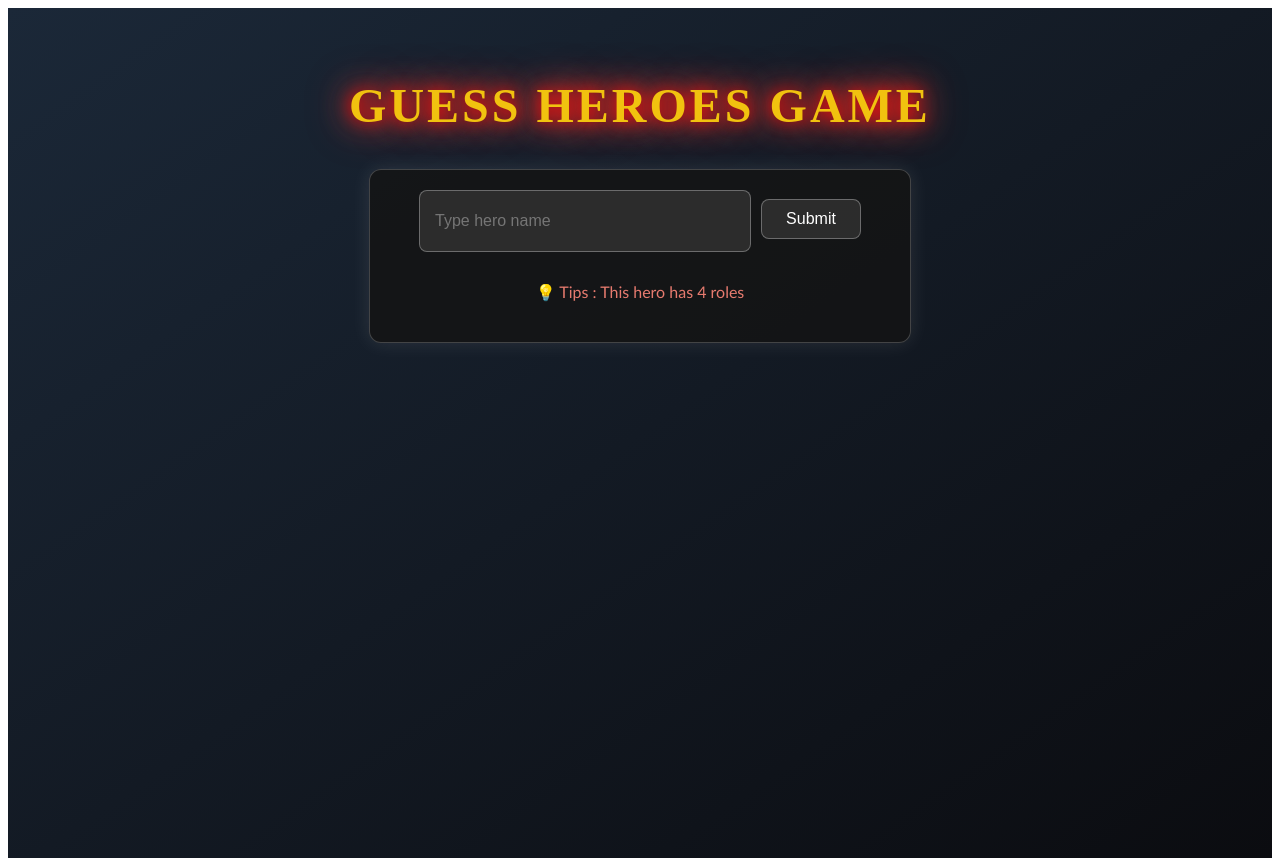
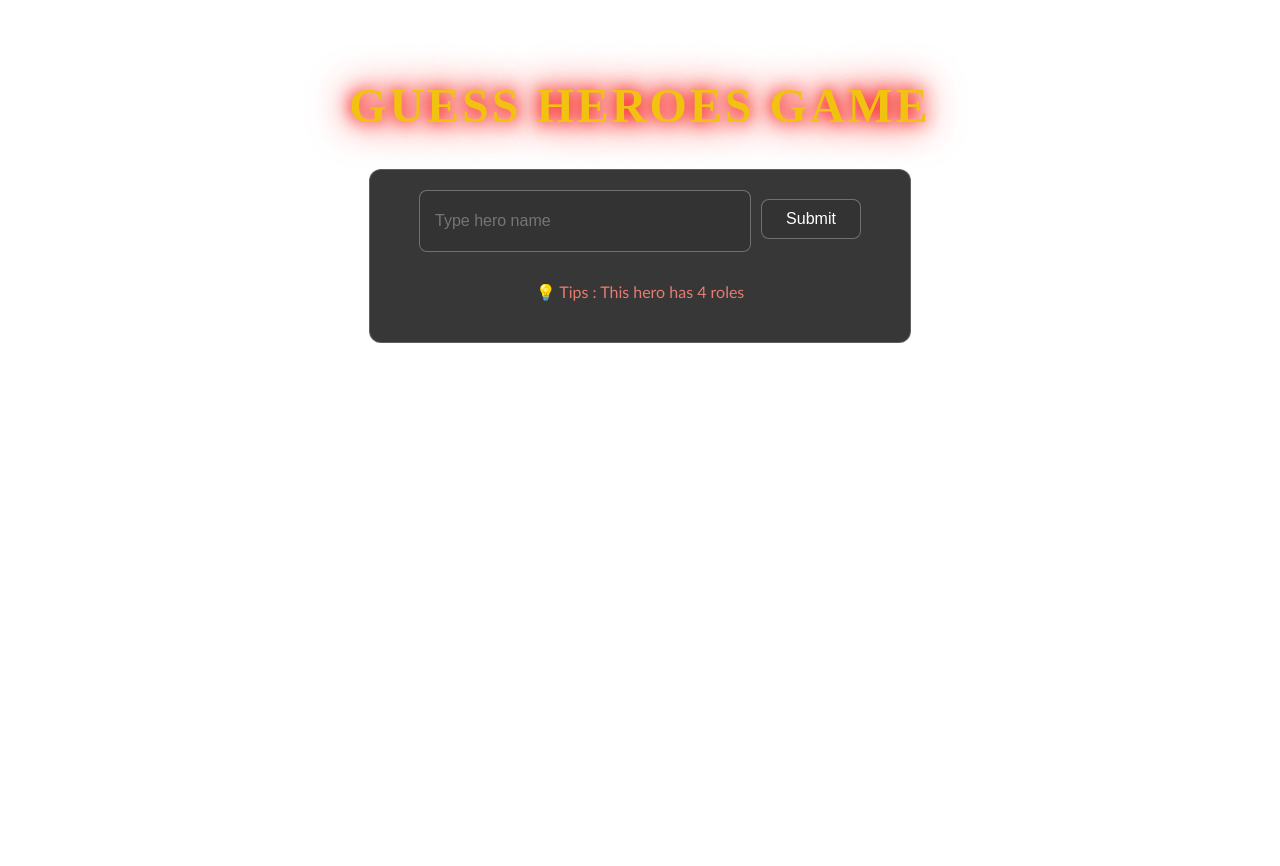
Before and after one commit to Thanthiti/Dota2-Hero-Guess, a React (Vite) app: page / in a window 1280 px wide. Built offline with nearby package versions, Linux system fonts and the light colour scheme.

Commit message:
fix : typo

```diff
--- a/src/css/App.module.css
+++ b/src/css/App.module.css
@@ -4,10 +4,12 @@
   justify-content: flex-start;
   align-items: stretch;
   min-height: 100vh;
-  background: linear-gradient(145deg, #1b2838, #0b0c10);
+  /* background: linear-gradient(145deg, #1b2838, #0b0c10);  */
+
   font-family: 'Segoe UI', Tahoma, Geneva, Verdana, sans-serif;
   padding-top: 50px;
   color: #ffffff; /* default ตัวอักษร */
+
 
 }
 
```
